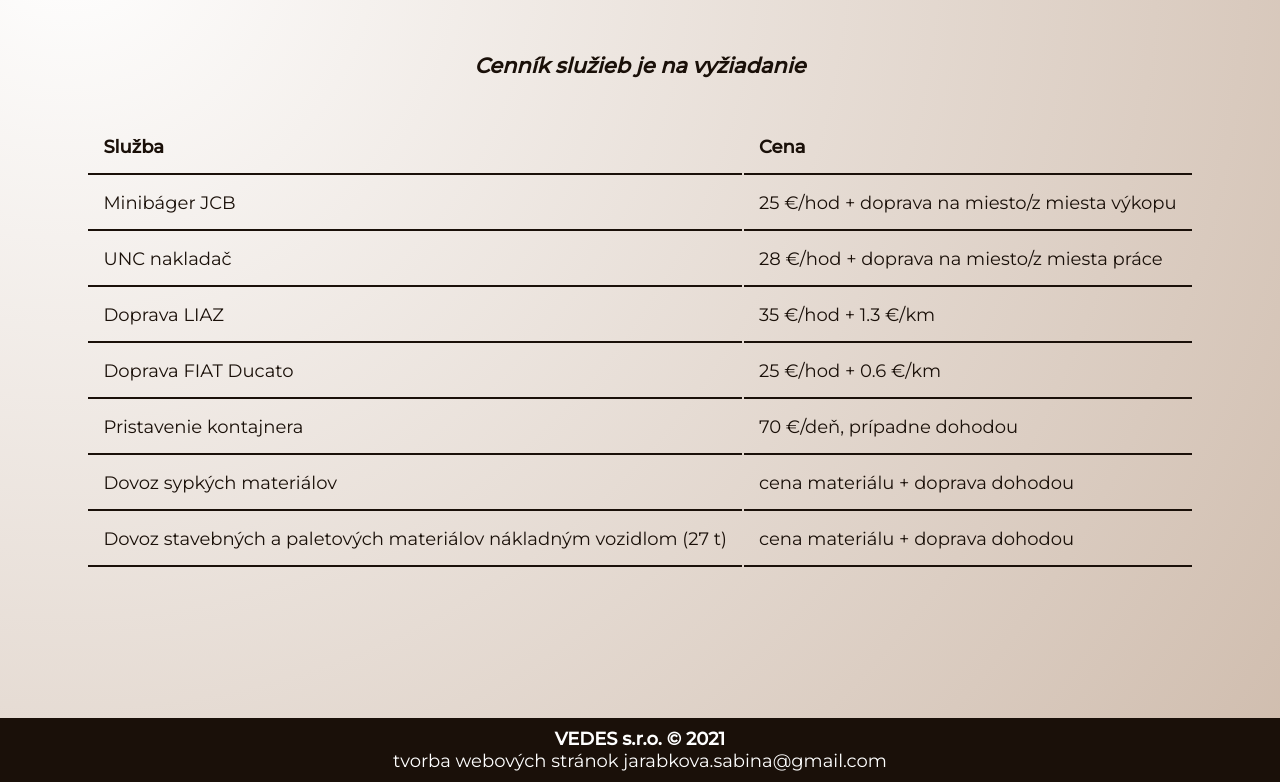
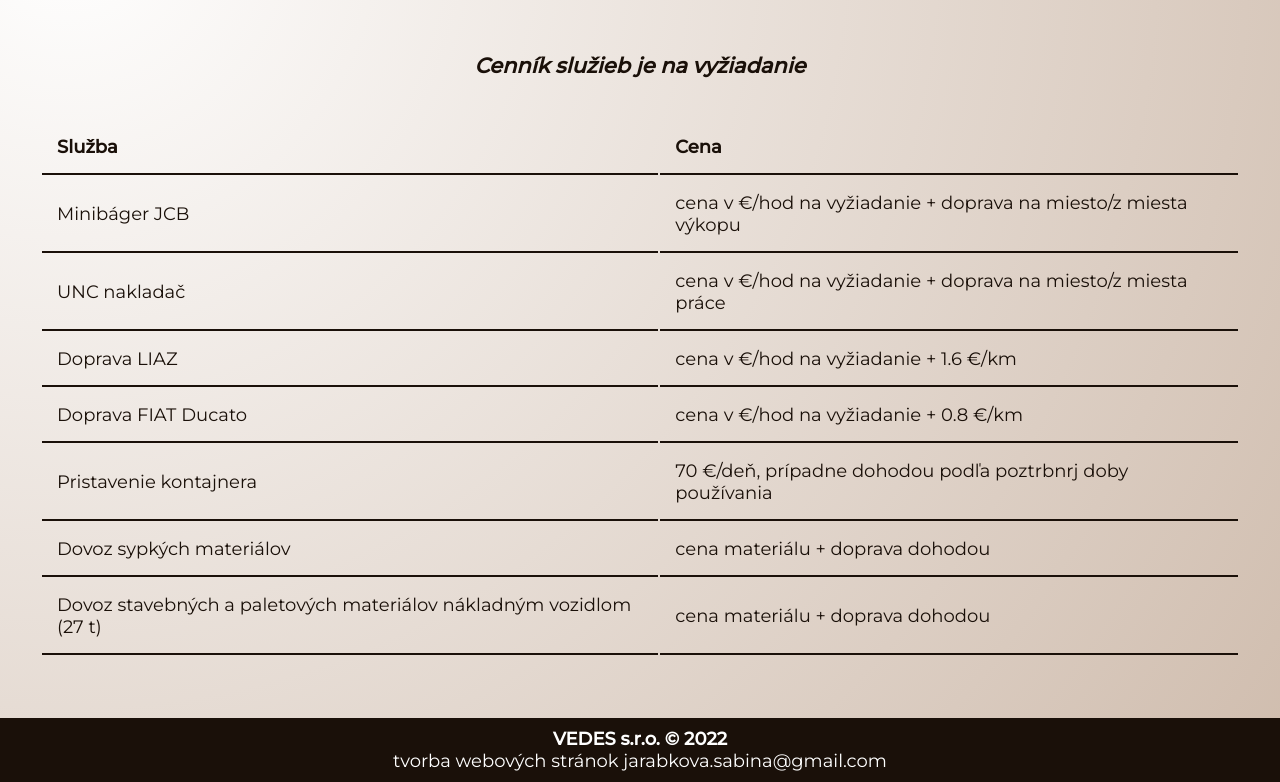
Before and after one commit to SabinaJarabkova/VEDESsro, an Eleventy site: page cennik.html in a window 1280 px wide. Shown: the part 426-1208 px from the top of the page. Built offline with nearby package versions, Linux system fonts and the light colour scheme; Eleventy itself is replaced by a stand-in of ours; files that its build step writes are made by us from their sources.

Commit message:
upravy cennik + footer

```diff
--- a/_includes/sablona.njk
+++ b/_includes/sablona.njk
@@ -63,7 +63,7 @@
   </div>
 
 <div class="kontajner">
-  <footer class="footer"> <strong>VEDES s.r.o. &copy 2021 </strong><br>
+  <footer class="footer"> <strong>VEDES s.r.o. &copy 2022 </strong><br>
      tvorba webových stránok jarabkova.sabina@gmail.com
   </footer>
 </div>
--- a/cennik.html
+++ b/cennik.html
@@ -20,23 +20,23 @@
         </tr>
         <tr class="table__row">
           <td class="table__item">Minibáger JCB</td>
-          <td class="table__item">25 €/hod + doprava na miesto/z miesta výkopu</td>
+          <td class="table__item">cena v €/hod na vyžiadanie + doprava na miesto/z miesta výkopu</td>
         </tr>
         <tr class="table__row">
           <td class="table__item">UNC nakladač</td>
-          <td class="table__item">28 €/hod + doprava na miesto/z miesta práce</td>
+          <td class="table__item">cena v €/hod na vyžiadanie + doprava na miesto/z miesta práce</td>
         </tr>
         <tr class="table__row">
           <td class="table__item">Doprava LIAZ</td>
-          <td class="table__item">35 €/hod + 1.3 €/km</td>
+          <td class="table__item">cena v €/hod na vyžiadanie + 1.6 €/km</td>
         </tr>
         <tr class="table__row">
           <td class="table__item">Doprava FIAT Ducato</td>
-          <td class="table__item">25 €/hod + 0.6 €/km</td>
+          <td class="table__item">cena v €/hod na vyžiadanie + 0.8 €/km</td>
         </tr>
         <tr class="table__row">
           <td class="table__item">Pristavenie kontajnera</td>
-          <td class="table__item"> 70 €/deň, prípadne dohodou</td>
+          <td class="table__item"> 70 €/deň, prípadne dohodou podľa poztrbnrj doby používania</td>
         </tr>
 
         <tr class="table__row">
```
